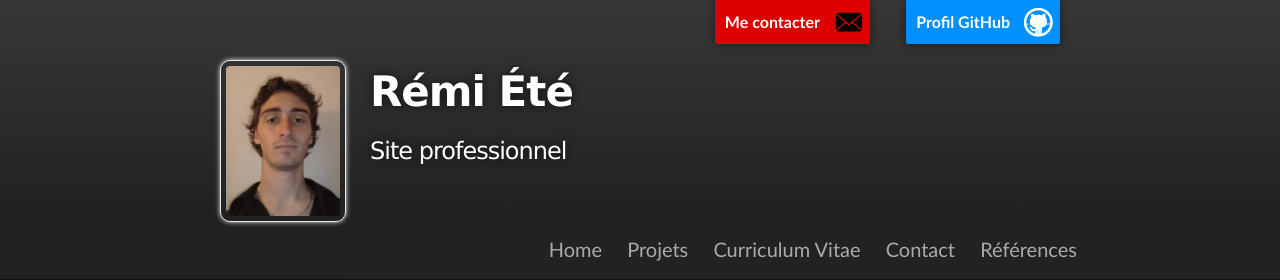
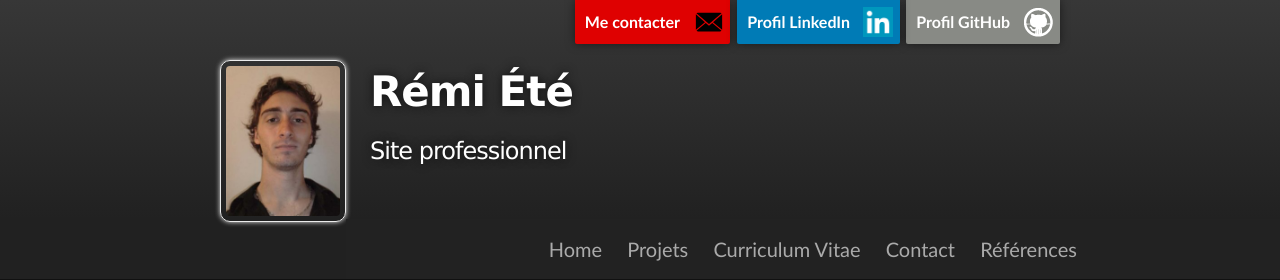
Before and after one commit to rete/rete.github.com, a PHP site: page / in a window 1280 px wide. Shown: the top 280 px of the page. Run offline with PHP 8.4, Linux system fonts and the light colour scheme; some libraries are stand-ins or nearby versions.

Commit message:
Linkedin banner added in header. Github banner color changed to gray

```diff
--- a/base/header.html
+++ b/base/header.html
@@ -2,6 +2,7 @@
 	<img id="photo_id" src="/documents/photoID3.jpg"></img>
 	<a id="contactme_banner" href="mailto:remi.ete@gmail.com">Me contacter</a>
 	<a id="forkme_banner" href="https://github.com/rete">Profil GitHub</a>
+	<a id="linkedin_banner" href="https://fr.linkedin.com/in/rémi-eté-623510102">Profil LinkedIn</a>
 	<h1 id="project_title">Rémi Été</h1>
 	<h2 id="project_tagline">Site professionnel</h2>
 </header>
--- a/stylesheets/stylesheet.css
+++ b/stylesheets/stylesheet.css
@@ -308,7 +308,7 @@ Full-Width Styles
   z-index: 10;
   padding: 10px 50px 10px 10px;
   color: #fff;
-  background: url('../images/blacktocat.png') #0090ff no-repeat 95% 50%;
+  background: url('../images/blacktocat.png') #888a85 no-repeat 95% 50%;
   font-weight: 700;
   box-shadow: 0 0 10px rgba(0,0,0,.5);
   border-bottom-left-radius: 2px;
@@ -319,11 +319,27 @@ Full-Width Styles
   display: block;
   position: absolute;
   top:0;
-  right: 200px;
+  right: 340px;
   z-index: 10;
   padding: 10px 50px 10px 10px;
   color: #fff;
   background: url('../images/icon_mail.svg') #DF0101 no-repeat 95% 50%;
+  background-size: 30px 30px;
+  font-weight: 700;
+  box-shadow: 0 0 10px rgba(0,0,0,.5);
+  border-bottom-left-radius: 2px;
+  border-bottom-right-radius: 2px;
+}
+
+#linkedin_banner {
+  display: block;
+  position: absolute;
+  top:0;
+  right: 170px;
+  z-index: 10;
+  padding: 10px 50px 10px 10px;
+  color: #fff;
+  background: url('../images/linkedin-icon.png') #007bb6 no-repeat 95% 50%;
   background-size: 30px 30px;
   font-weight: 700;
   box-shadow: 0 0 10px rgba(0,0,0,.5);
```
Also changed, not shown: images/linkedin-icon.png (added).
